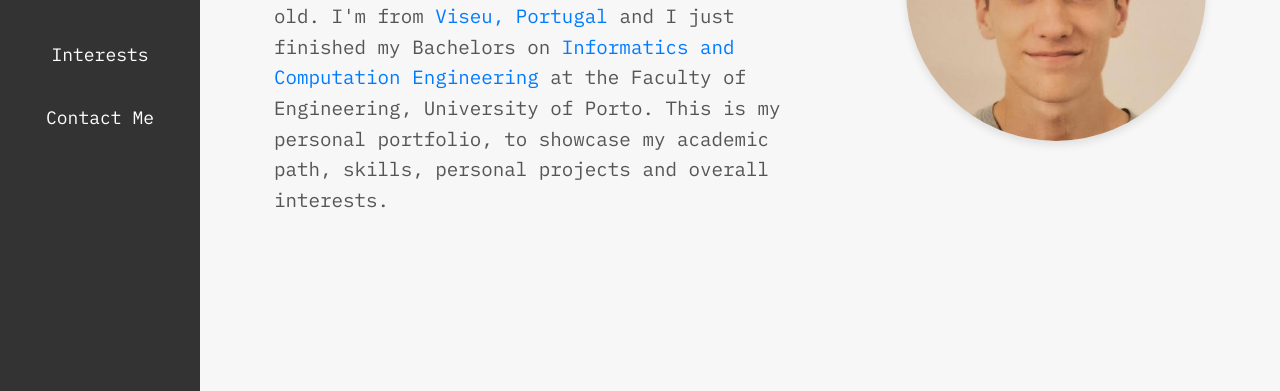
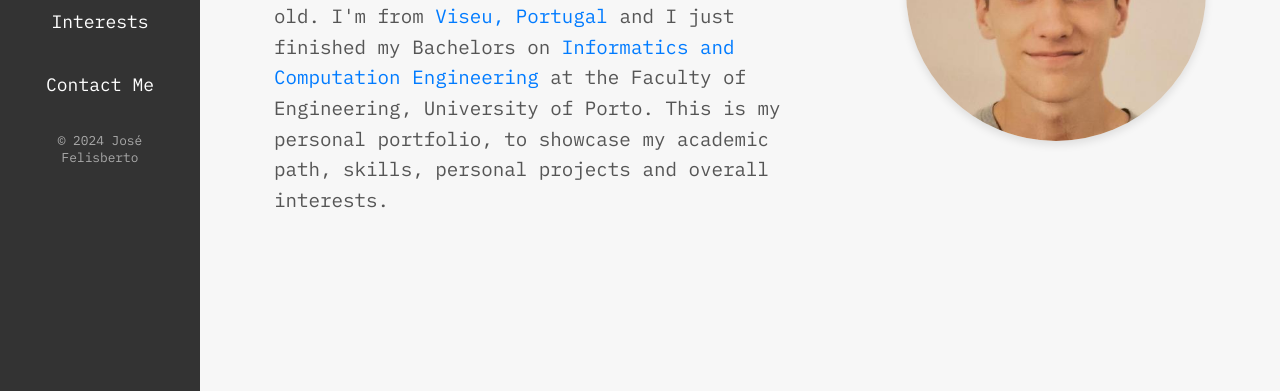
Before and after one commit to jmffelisberto/Showroom, a website: page index.html in a window 1280 px wide. Shown: the part 409-800 px from the top of the page. Drawn offline with Linux system fonts and the light colour scheme; a web font is replaced by a local one.

Commit message:
added copyright footer

```diff
--- a/css/styles.css
+++ b/css/styles.css
@@ -749,3 +749,10 @@ h2 {
   align-items: center;
   gap: 5px;
 }
+
+.copyright {
+  padding: 1rem;
+  font-size: 0.8rem;
+  color: #aaa;
+  text-align: center;
+}
--- a/index.html
+++ b/index.html
@@ -22,6 +22,9 @@
         <li><a href="#section4">Interests</a></li>
         <li><a href="#section5">Contact Me</a></li>
       </ul>
+      <div class="copyright">
+        &copy; 2024 José Felisberto
+      </div>
     </nav>
 
     <main>
```
